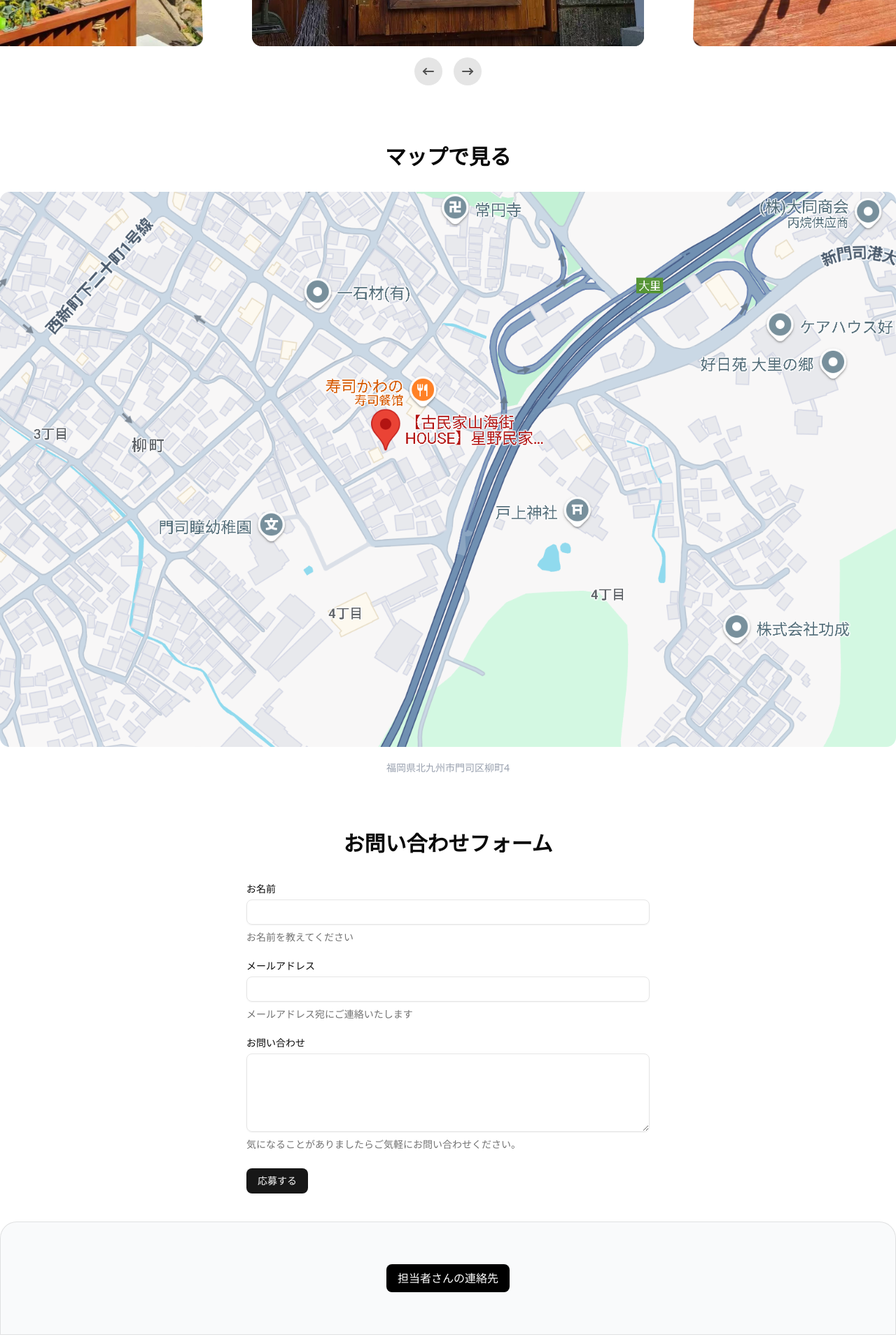
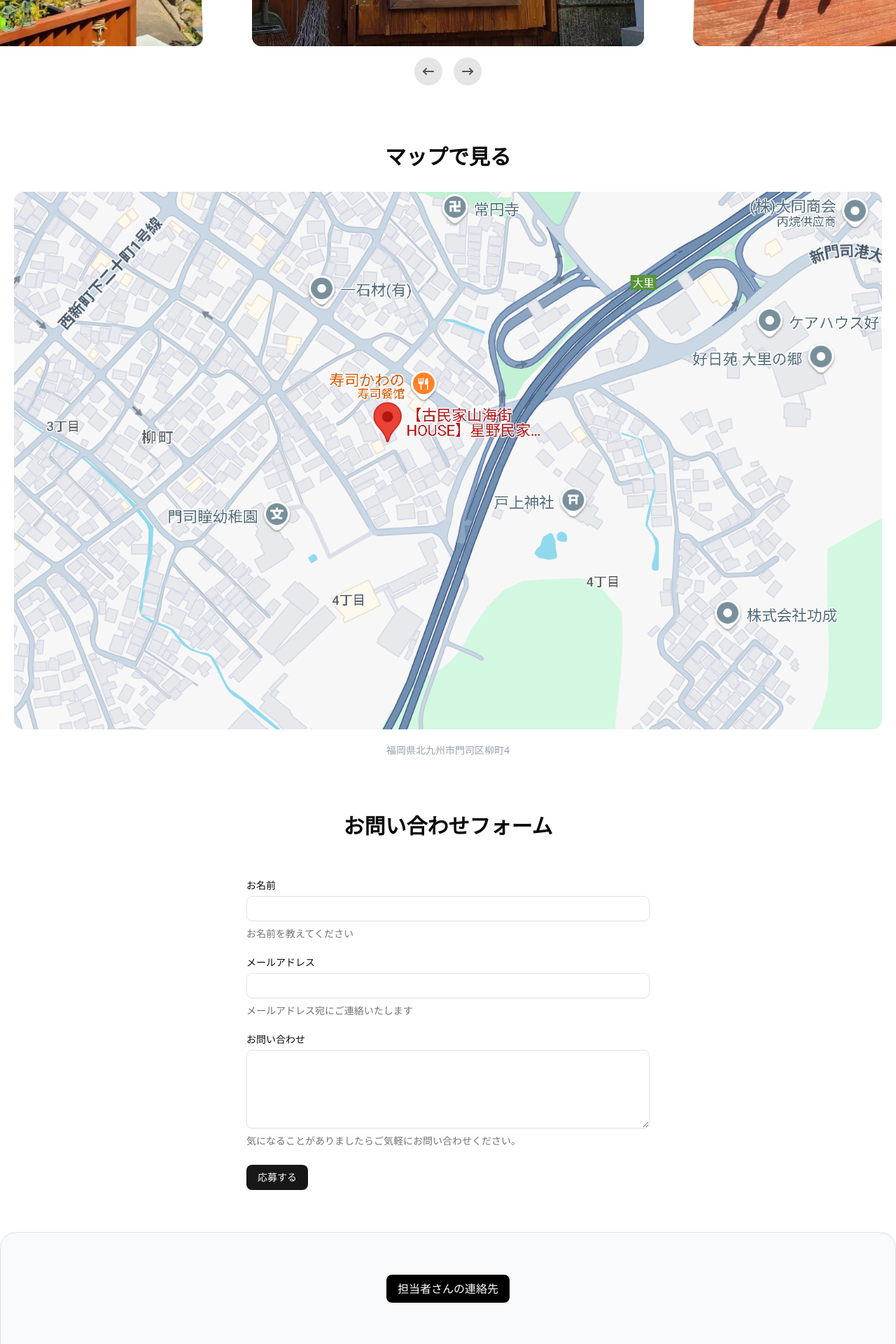
Before and after one commit to gaomingzhao666/estate-website, a Next.js app: page / in a window 1280 px wide. Shown: the part 4296-6216 px from the top of the page at 70% size. Built offline with nearby package versions, Linux system fonts and the light colour scheme.

Commit message:
fix: use flex syntax to centralize element, and add some margin on out of box

```diff
--- a/src/components/ContactForm.tsx
+++ b/src/components/ContactForm.tsx
@@ -54,7 +54,7 @@ const ContactForm = () => {
   })
 
   return (
-    <div>
+    <div className="flex flex-col items-center justify-center">
       <h2
         className="mb-10 text-center text-3xl font-semibold"
         id="お問い合わせフォーム"
@@ -65,7 +65,7 @@ const ContactForm = () => {
       <Form {...form}>
         <form
           onSubmit={form.handleSubmit(onSubmit)}
-          className="mx-auto w-fit space-y-6 md:w-xl"
+          className="m-5 w-fit space-y-6 md:w-xl"
         >
           <FormField
             control={form.control}
--- a/src/components/Location.tsx
+++ b/src/components/Location.tsx
@@ -2,7 +2,7 @@ import Image from 'next/image'
 import locationImg from '@/assets/images/location.png'
 
 const Location = () => (
-  <div className="mt-15 mb-20 flex flex-col items-center justify-center">
+  <div className="mx-5 mt-15 mb-20 flex flex-col items-center justify-center">
     <h2 className="mb-3 text-center text-3xl font-semibold" id="マップで見る">
       マップで見る
     </h2>
```
